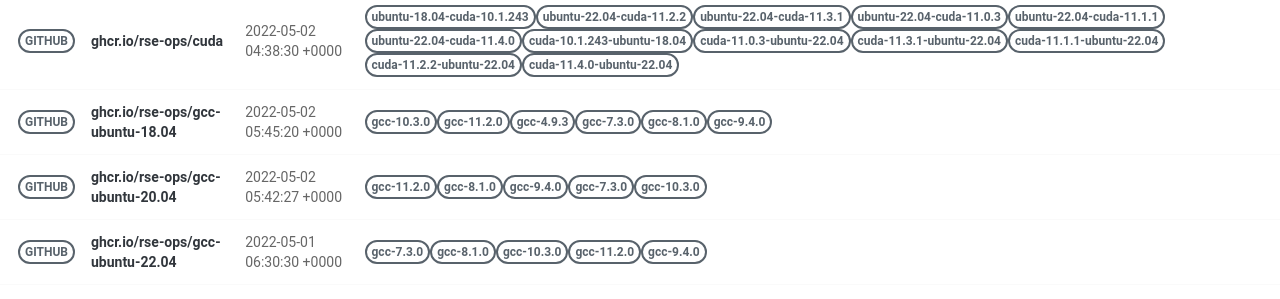
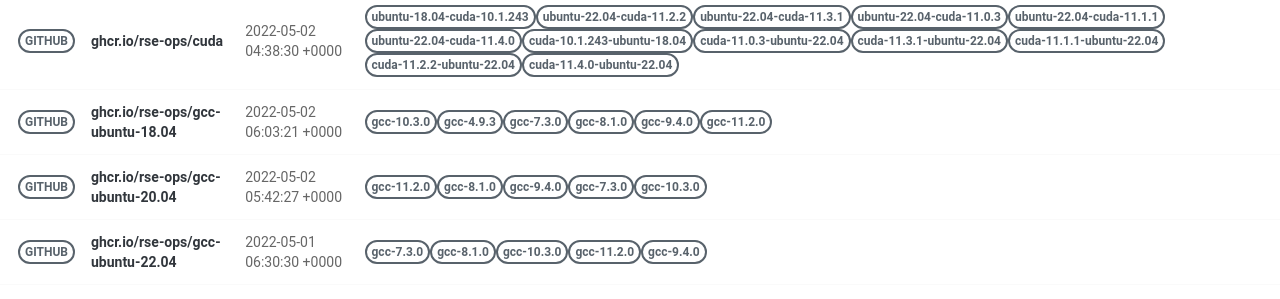
Before and after one commit to rse-ops/docker-images, a Jekyll site: the page built from pages/index.md, in a window 1280 px wide. Shown: the part 502-801 px from the top of the page. Built offline with Jekyll 4.4.1, drawn with Linux system fonts in a browser that asks for light colours; nearby versions of some CDN libraries.

Commit message:
Automated push to update library 2022-05-02

```diff
--- a/_library/ghcr.io-rse-ops-gcc-ubuntu-18.04.md
+++ b/_library/ghcr.io-rse-ops-gcc-ubuntu-18.04.md
@@ -1,7 +1,7 @@
 ---
 layout: container
 name: ghcr.io/rse-ops/gcc-ubuntu-18.04
-updated_at: 2022-05-02 05:45:20.980487
+updated_at: 2022-05-02 06:03:21.252363
 
 
 container_url: https://github.com/orgs/rse-ops/packages/container/package/gcc-ubuntu-18.04
```
Also changed, not shown: other parts of _library/ghcr.io-rse-ops-gcc-ubuntu-18.04.md (+3 -3 lines).
